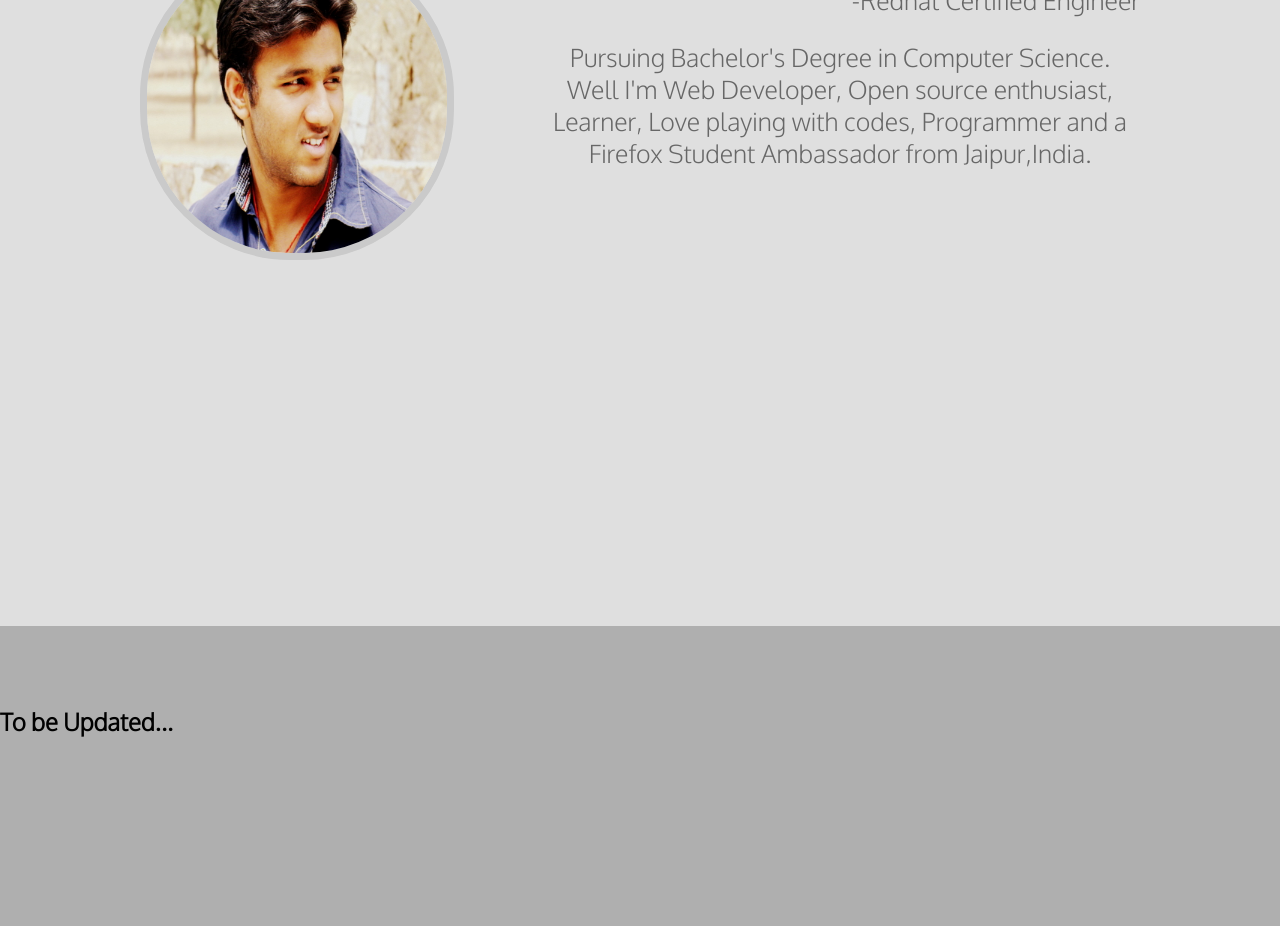
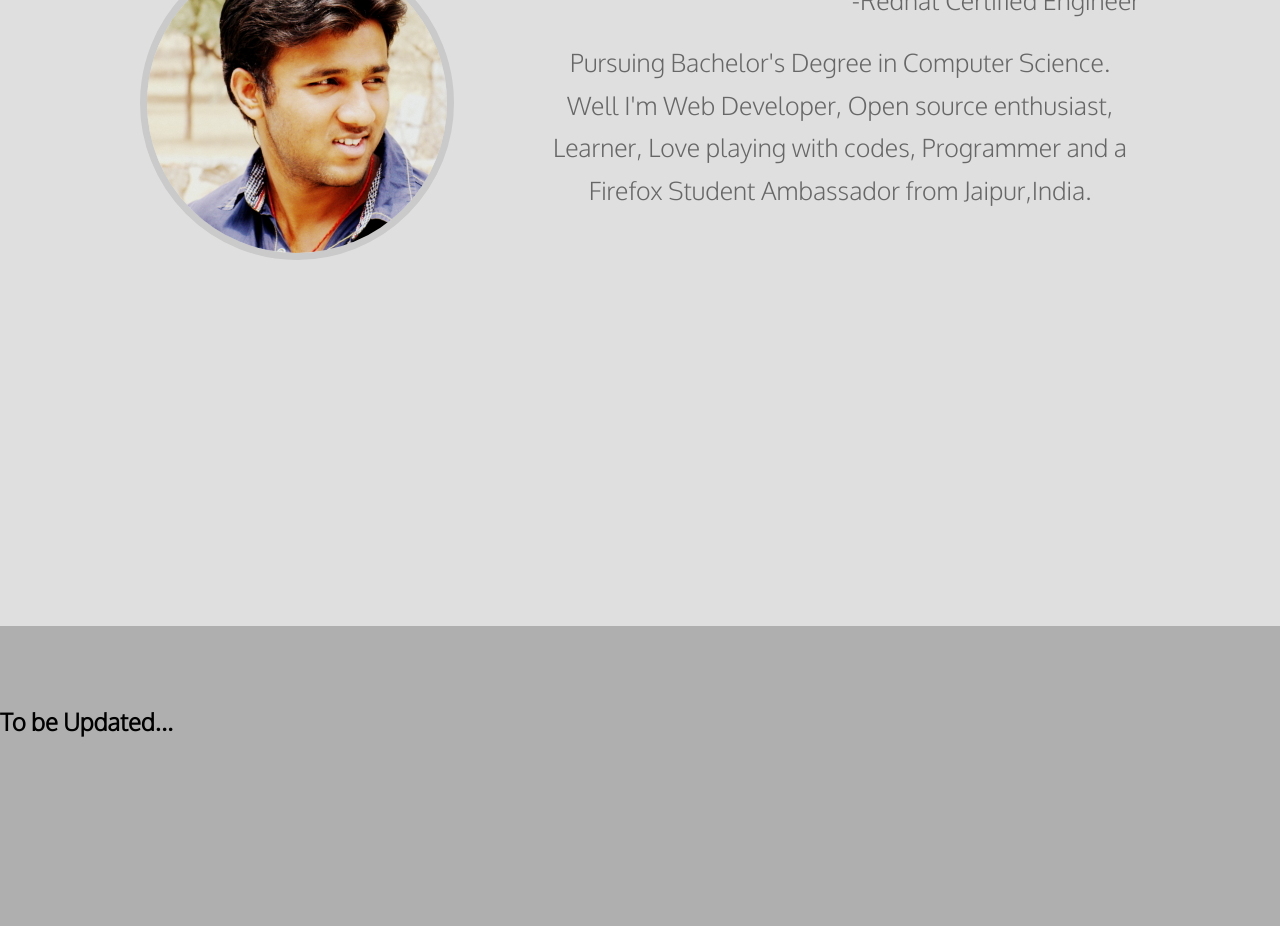
Before and after one commit to lavish205/old-portfolio, a plain HTML site: page index.html in a window 1280 px wide. Shown: the part 174-1100 px from the top of the page. Drawn offline with Linux system fonts and the light colour scheme.

Commit message:
improved GUI

```diff
--- a/css/main.css
+++ b/css/main.css
@@ -10,6 +10,7 @@ header ul li{
     padding: 20px;
     height: auto;
     cursor: pointer;
+
 }
 main{max-width: 1000px;margin: 0px auto;padding-top: 120px;}
 header{
@@ -19,6 +20,7 @@ header{
     text-align: center;
     position: fixed;
 }
+
 #Bio{
     background-color: #DFDFDF;
     width: 100%;height: 100%;
@@ -33,14 +35,20 @@ header{
 }
 .active,header ul li:hover{background-color: #303030;color: #DFDFDF;}
 #pic{
+    width: auto;
+    height: 100%;
+    margin-left: -20px;
+}
+#divpic{
     width: 300px;
     height: 300px;
-    border-radius: 150px;
+    border-radius: 50%;
     border:7px solid #CACACA;
+    overflow: hidden;
 }
 .left{float: left;}
 .right{float: right; max-width: 600px;}
-.right h2{font-size: 30px; color: #585858; float: right;}
+.right h2{font-size: 30px; color: #585858;float: right;}
 .right>p{float: right; font-size: 25px; color: #676767;}
-.des{padding: 5px; color: #777777;padding-top: 25px;}
+.des{padding: 5px; color: #777777;padding-top: 25px;line-height: 1.7;}
 section>h1{padding-top: 80px;}
--- a/index.html
+++ b/index.html
@@ -28,7 +28,7 @@
     		<section id="Bio">
     			<main align="center">
     				<div class="left">
-    					<img src="./img/pic.JPG" id="pic">
+    					<div id="divpic"><img src="./img/pic.JPG" id="pic"></div>
     				</div>
     				<div class="right">
     					<h2>Hi all... My Name is Lavish Aggarwal</h2>
@@ -40,7 +40,5 @@
     		<section id="Skills"><h1>To be Updated...</h1></section>
     		<section id="Work"><h1>To be Updated...</h1></section>
     		<section id="Contact"><h1>To be Updated...</h1></section>
-
-    	<footer></footer>
     </body>
 </html>
```
